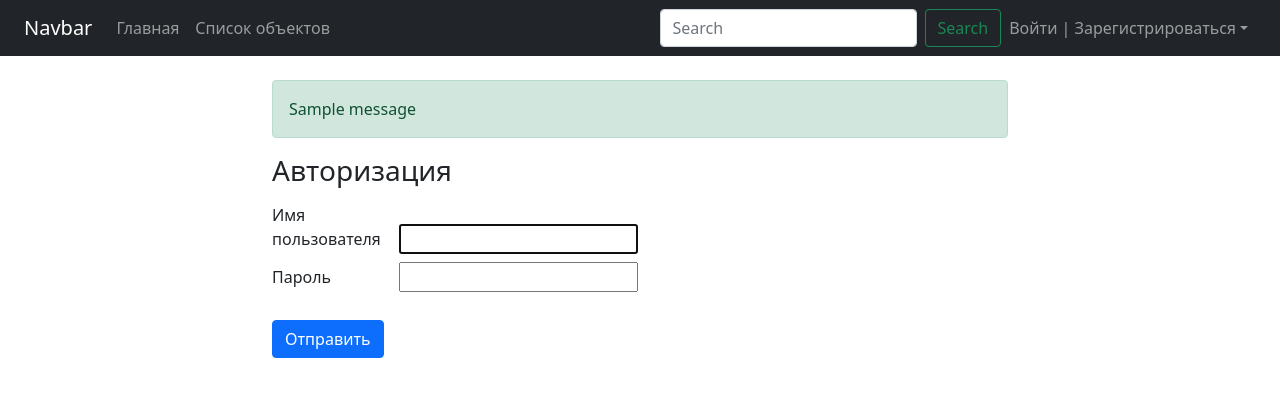
After one commit to katerina-f/Pet_Django_site, a Django app: page /accounts/login/ in a window 1280 px wide. The commit adds this page. Shown: the top 397 px of the page. Run offline with Django 3.2, Linux system fonts and the light colour scheme; tables that the repository leaves empty hold one stand-in row (values such as "Sample post"); one stand-in notice (Sample message) is shown; some libraries are stand-ins or nearby versions.

Commit message:
Added login logout options

```diff
--- a/custom_cian/custom_cian/settings.py
+++ b/custom_cian/custom_cian/settings.py
@@ -108,6 +108,8 @@ AUTH_PASSWORD_VALIDATORS = [
     },
 ]
 
+LOGIN_REDIRECT_URL = 'index'
+LOGOUT_REDIRECT_URL = 'index'
 
 # Internationalization
 # https://docs.djangoproject.com/en/3.1/topics/i18n/
--- a/custom_cian/main/urls.py
+++ b/custom_cian/main/urls.py
@@ -1,4 +1,5 @@
-from django.urls import path
+from django.urls import path, include
+from django.contrib.auth import views as auth_views
 
 from . import views
 
@@ -8,5 +9,7 @@ urlpatterns = [
     path('realty_list/<slug:slug>/', views.RealtyDetailView.as_view(), name="realty_detail"),
     path('realty_list/<slug:slug>/edit', views.RealtyUpdateView.as_view(), name="update_realty"),
     path('accounts/profile/<int:pk>/', views.SallerUpdateView.as_view(), name="update_profile"),
+    path('accounts/', include('django.contrib.auth.urls')),
+    path('accounts/login/', auth_views.LoginView.as_view(template_name='main/login.html'), name="login"),
     path('realty/add/', views.RealtyCreateView.as_view(), name="add_realty")
 ]
--- a/custom_cian/main/views.py
+++ b/custom_cian/main/views.py
@@ -51,6 +51,10 @@ class SallerUpdateView(LoginRequiredMixin, UpdateView):
         messages.error(self.request, "Обновление не удалось - проверьте правильность данных!")
         return super().form_invalid(form)
 
+    def get_login_url(self):
+        print(self.login_url)
+        super().get_login_url()
+
 
 class RealtyCreateView(LoginRequiredMixin, CreateView):
     model = Realty
--- a/custom_cian/templates/main/components/header.html
+++ b/custom_cian/templates/main/components/header.html
@@ -29,12 +29,12 @@
                 <ul class="dropdown-menu" aria-labelledby="dropdown01">
                     <li><a class="dropdown-item" href="{% url 'update_profile' user.pk %}">Изменить профиль</a></li>
                     <li><a class="dropdown-item" href="#">Мои объявления</a></li>
-                    <li><a class="dropdown-item" href="#">Выход</a></li>
+                    <li><a class="dropdown-item" href="{% url 'logout' %}">Выход</a></li>
                 </ul>
                 {% else %}
                 <a class="nav-link dropdown-toggle" href="#" id="dropdown01" data-bs-toggle="dropdown" aria-expanded="false">Войти | Зарегистрироваться</a>
                 <ul class="dropdown-menu" aria-labelledby="dropdown01">
-                    <li><a class="dropdown-item" href="#">Войти</a></li>
+                    <li><a class="dropdown-item" href="{% url 'login' %}">Войти</a></li>
                     <li><a class="dropdown-item" href="#">Зарегистрироваться</a></li>
                 </ul>
                 {% endif %}
--- /dev/null
+++ b/custom_cian/templates/registration/login.html
@@ -0,0 +1,35 @@
+{% extends 'base.html' %}
+
+{% block title %}
+    Profile Page
+{% endblock %}
+
+{% block content %}
+
+{% if messages %}
+    {% for message in messages %}
+        {% if message.tags == "error" %}
+            <div class="alert alert-danger" role="alert">
+                {{message}}
+            </div>
+        {% else %}
+            <div class="alert alert-{{message.tags}}" role="alert">
+                {{message}}
+            </div>
+        {% endif %}
+    {% endfor %}
+{% endif %}
+
+<h3> Авторизация </h3>
+<form method="post">
+    {% csrf_token %}
+    {% for field in form %}
+        <div class="form-group">
+            <label for="{{field.id_for_label}}" class="col-sm-2 col-form-label">{{field.label}}</label>
+            {{field}}
+            {{field.errors}}
+        </div>
+    {% endfor %}
+    <button type="submit" class="btn btn-primary mt-4">Отправить</button>
+</form>
+{% endblock %}
```
